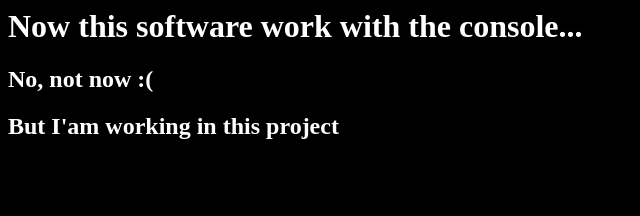
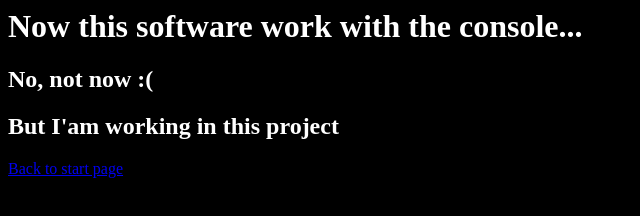
Before and after one commit to Nome-dev/Nome-dev.github.io, a plain HTML site: page The_Upgrade_Project_1/a2.html in a window 1280 px wide. Shown: the whole page, without its empty margins (0-640 px from the left). Drawn offline with Linux system fonts and the light colour scheme.

Commit message:
Update a2.html

```diff
--- a/The_Upgrade_Project_1/a2.html
+++ b/The_Upgrade_Project_1/a2.html
@@ -6,6 +6,7 @@
         <h1 style="color: white;">Now this software work with the console...</h1>
         <h2 style="color: white;">No, not now :(</h2>
         <h2 style="color: white;">But I'am working in this project</h2>
+        <a href="../index.html">Back to start page</a>
         <!--
         <div>
             <input class="text" id="textBox1" name="textBox1" style="width: 600px; resize: vertical"/>
```
